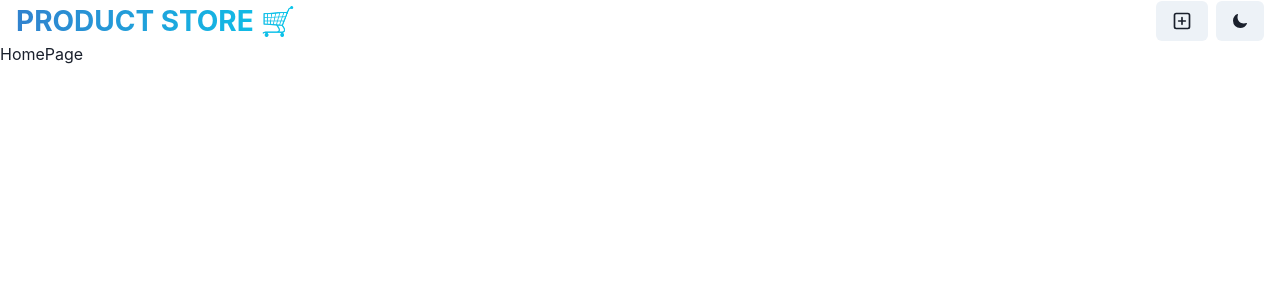
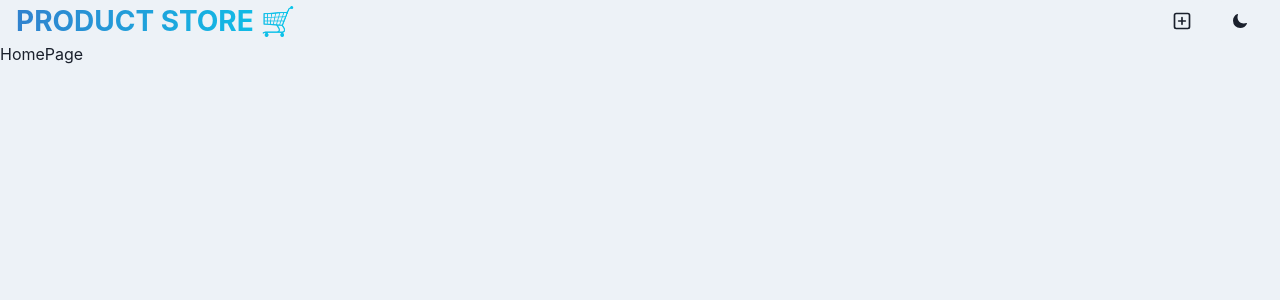
Before and after one commit to gokulskannan1993/Product-Store-App---MERN, a React (Vite) app in the folder ui/: page / in a window 1280 px wide. Shown: the top 300 px of the page. Built offline with nearby package versions, Linux system fonts and the light colour scheme.

Commit message:
feat: enhance App and Navbar components with color mode support

```diff
--- a/ui/src/App.jsx
+++ b/ui/src/App.jsx
@@ -1,4 +1,4 @@
-import { Box } from "@chakra-ui/react";
+import { Box, useColorModeValue } from "@chakra-ui/react";
 import { Route, Routes } from "react-router-dom";
 import HomePage from "./pages/HomePage";
 import CreatePage from "./pages/CreatePage";
@@ -7,7 +7,7 @@
 function App() {
   return (
     <>
-      <Box minH={"100vh"}>
+      <Box minH={"100vh"} bg={useColorModeValue("gray.100", "gray.900")}>
         <Navbar />
         <Routes>
           <Route path="/" element={<HomePage />} />
--- a/ui/src/components/Navbar.jsx
+++ b/ui/src/components/Navbar.jsx
@@ -5,6 +5,7 @@
   Text,
   HStack,
   useColorMode,
+  useColorModeValue,
 } from "@chakra-ui/react";
 import { Link } from "react-router-dom";
 import { PlusSquareIcon } from "@chakra-ui/icons";
@@ -14,7 +15,11 @@
 const Navbar = () => {
   const { colorMode, toggleColorMode } = useColorMode();
   return (
-    <Container maxW="container.xl" px={4}>
+    <Container
+      maxW={"container.xl"}
+      px={4}
+
+    >
       <Flex
         justifyContent={"space-between"}
         alignItems={"center"}
```
